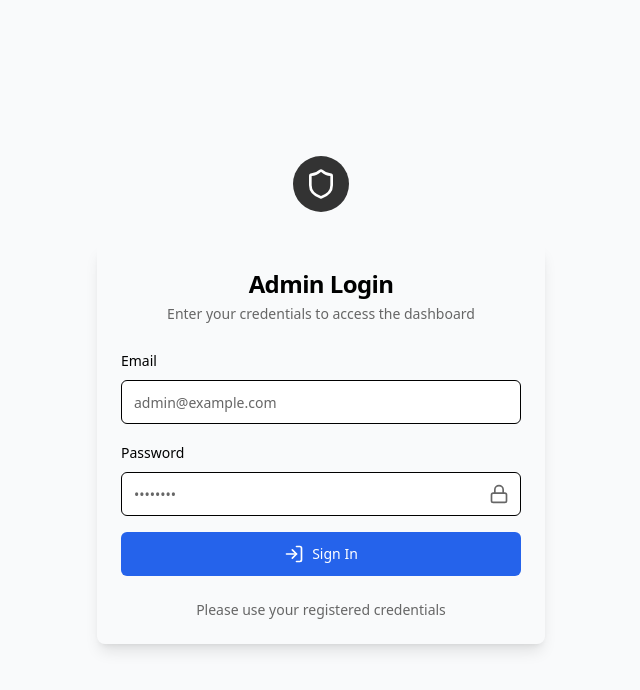
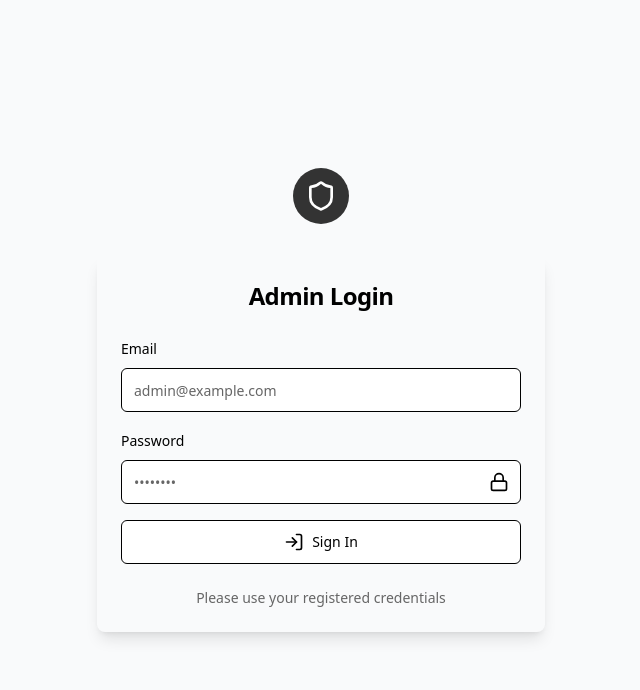
Before and after one commit to kiattisak-dev/DsignMe-Project, a Next.js app in the folder admin/: page /login in a window 1280 px wide. Shown: the top 690 px of the page, without its empty margins (319-959 px from the left). Built offline with nearby package versions, Linux system fonts and the light colour scheme.

Commit message:
อัพเดท hover side bar ,เปลี่ยนสี form และ ทำ fetch ใหม่

```diff
--- a/admin/package.json
+++ b/admin/package.json
@@ -13,11 +13,14 @@
     "daisyui": "^5.0.35",
     "framer-motion": "^12.11.0",
     "js-cookie": "^3.0.5",
+    "lodash": "^4.17.21",
     "next": "14.2.15",
     "next-themes": "^0.4.6",
     "react": "18.3.1",
     "react-dom": "18.3.1",
-    "react-quill": "^2.0.0"
+    "react-loading-skeleton": "^3.5.0",
+    "react-quill": "^2.0.0",
+    "react-window": "^1.8.11"
   },
   "devDependencies": {
     "@hookform/resolvers": "^3.9.0",
--- a/admin/src/app/dashboard/categories/page.tsx
+++ b/admin/src/app/dashboard/categories/page.tsx
@@ -63,7 +63,6 @@ export default function CategoriesPage() {
       try {
         setIsLoading(true);
         const data = await getCategories();
-        console.log("Categories response:", data); // Debug
         setCategories(data.data || []);
       } catch (error: any) {
         toast({
--- a/admin/src/app/login/page.tsx
+++ b/admin/src/app/login/page.tsx
@@ -73,7 +73,6 @@ export default function LoginPage() {
         <LogoHeader />
         <AuthCard
           title="Admin Login"
-          description="Enter your credentials to access the dashboard"
           footer={
             <p className="w-full">Please use your registered credentials</p>
           }
--- a/admin/src/components/auth/AuthCard.tsx
+++ b/admin/src/components/auth/AuthCard.tsx
@@ -1,19 +1,17 @@
-import { Card, CardContent, CardDescription, CardFooter, CardHeader, CardTitle } from "@/components/ui/card";
+import { Card, CardContent, CardFooter, CardHeader, CardTitle } from "@/components/ui/card";
 import { ReactNode } from "react";
 
 interface AuthCardProps {
   title: string;
-  description: string;
   footer?: ReactNode;
   children: ReactNode;
 }
 
-export function AuthCard({ title, description, footer, children }: AuthCardProps) {
+export function AuthCard({ title, footer, children }: AuthCardProps) {
   return (
     <Card className="border-0 shadow-lg">
       <CardHeader className="space-y-1">
         <CardTitle className="text-2xl font-bold text-center">{title}</CardTitle>
-        <CardDescription className="text-center">{description}</CardDescription>
       </CardHeader>
       <CardContent>{children}</CardContent>
       {footer && (
--- a/admin/src/components/auth/LoginForm.tsx
+++ b/admin/src/components/auth/LoginForm.tsx
@@ -3,17 +3,23 @@
 import { useForm } from "react-hook-form";
 import { zodResolver } from "@hookform/resolvers/zod";
 import { z } from "zod";
-import { Form, FormControl, FormField, FormItem, FormLabel, FormMessage } from "@/components/ui/form";
+import {
+  Form,
+  FormControl,
+  FormField,
+  FormItem,
+  FormLabel,
+  FormMessage,
+} from "@/components/ui/form";
 import { Input } from "@/components/ui/input";
 import { Button } from "@/components/ui/button";
 import { LockIcon, LogInIcon } from "lucide-react";
 
-
-
-// Define the form schema
 const formSchema = z.object({
   email: z.string().email({ message: "Please enter a valid email address" }),
-  password: z.string().min(6, { message: "Password must be at least 6 characters" }),
+  password: z
+    .string()
+    .min(6, { message: "Password must be at least 6 characters" }),
 });
 
 interface LoginFormProps {
@@ -32,7 +38,10 @@ export function LoginForm({ onSubmit, isLoading }: LoginFormProps) {
 
   return (
     <Form {...form}>
-      <form onSubmit={form.handleSubmit(onSubmit)} className="space-y-4">
+      <form
+        onSubmit={form.handleSubmit(onSubmit)}
+        className="space-y-4 text-black"
+      >
         <FormField
           control={form.control}
           name="email"
@@ -40,7 +49,12 @@ export function LoginForm({ onSubmit, isLoading }: LoginFormProps) {
             <FormItem>
               <FormLabel>Email</FormLabel>
               <FormControl>
-                <Input placeholder="admin@example.com" type="email" {...field} className="h-11" />
+                <Input
+                  placeholder="admin@example.com"
+                  type="email"
+                  {...field}
+                  className="h-11 border border-black bg-white text-black"
+                />
               </FormControl>
               <FormMessage />
             </FormItem>
@@ -55,8 +69,13 @@ export function LoginForm({ onSubmit, isLoading }: LoginFormProps) {
               <FormLabel>Password</FormLabel>
               <FormControl>
                 <div className="relative">
-                  <Input placeholder="••••••••" type="password" {...field} className="h-11" />
-                  <LockIcon className="absolute right-3 top-3 h-5 w-5 text-muted-foreground" />
+                  <Input
+                    placeholder="••••••••"
+                    type="password"
+                    {...field}
+                    className="h-11 border border-black bg-white text-black pr-10"
+                  />
+                  <LockIcon className="absolute right-3 top-3 h-5 w-5 text-black" />
                 </div>
               </FormControl>
               <FormMessage />
@@ -64,11 +83,15 @@ export function LoginForm({ onSubmit, isLoading }: LoginFormProps) {
           )}
         />
 
-        <Button type="submit" className="w-full h-11" disabled={isLoading}>
+        <Button
+          type="submit"
+          className="w-full h-11 border border-black text-black bg-white hover:bg-black hover:text-white"
+          disabled={isLoading}
+        >
           {isLoading ? (
             <span className="flex items-center gap-2">
               <svg
-                className="animate-spin -ml-1 mr-2 h-4 w-4 text-white"
+                className="animate-spin -ml-1 mr-2 h-4 w-4 text-black"
                 xmlns="http://www.w3.org/2000/svg"
                 fill="none"
                 viewBox="0 0 24 24"
@@ -96,8 +119,11 @@ export function LoginForm({ onSubmit, isLoading }: LoginFormProps) {
             </span>
           )}
         </Button>
+
         {form.formState.errors.root?.serverError && (
-          <FormMessage>{form.formState.errors.root.serverError.message}</FormMessage>
+          <FormMessage>
+            {form.formState.errors.root.serverError.message}
+          </FormMessage>
         )}
       </form>
     </Form>
--- a/admin/src/components/dashboard/sidebar.tsx
+++ b/admin/src/components/dashboard/sidebar.tsx
@@ -126,7 +126,8 @@ export function Sidebar({ className, expanded, setExpanded }: SidebarProps) {
           size="icon"
           className={cn(
             "absolute top-3 h-8 w-8 rounded-full border shadow-md bg-background z-50 transition-all duration-500 ease-in-out",
-            expanded ? "right-2" : "right-[-12px]"
+            expanded ? "right-2" : "right-[-12px]",
+            "hover:bg-black hover:text-white"
           )}
           onClick={() => setExpanded((prev) => !prev)}
         >
@@ -247,7 +248,7 @@ export function Sidebar({ className, expanded, setExpanded }: SidebarProps) {
           {expanded && <span className="text-muted-foreground">Theme</span>}
         </div> */}
 
-        <div className={cn("flex items-center gap-3", !expanded && "flex-col")}>
+        {/* <div className={cn("flex items-center gap-3", !expanded && "flex-col")}>
           <Avatar>
             <AvatarImage
               src="https://i.pravatar.cc/150?img=68"
@@ -264,7 +265,7 @@ export function Sidebar({ className, expanded, setExpanded }: SidebarProps) {
               </span>
             </div>
           )}
-        </div>
+        </div> */}
 
         <Link href="/login">
           <Button
--- a/admin/src/components/project/ProjectGrid.tsx
+++ b/admin/src/components/project/ProjectGrid.tsx
@@ -1,6 +1,8 @@
 import { Project } from "@/lib/types";
 import { motion, AnimatePresence } from "framer-motion";
 import ProjectCard from "./ProjectCard";
+import Skeleton from "react-loading-skeleton";
+import "react-loading-skeleton/dist/skeleton.css";
 
 interface ProjectGridProps {
   projects: Project[];
@@ -19,31 +21,57 @@ export default function ProjectGrid({
   setProjectToDelete,
   handleDeleteProject,
 }: ProjectGridProps) {
+  // กำหนด variants สำหรับ container
+  const containerVariants = {
+    hidden: { opacity: 0 },
+    visible: {
+      opacity: 1,
+      transition: {
+        staggerChildren: 0.08, // ลด stagger เพื่อให้สมูทและเร็วขึ้น
+      },
+    },
+    exit: { opacity: 0 },
+  };
+
+  // กำหนด variants สำหรับแต่ละการ์ด
+  const cardVariants = {
+    hidden: { opacity: 0, y: 20 },
+    visible: {
+      opacity: 1,
+      y: 0,
+      transition: {
+        type: "spring", // ใช้ spring เพื่อความสมูท
+        stiffness: 120, // ความแข็งของ spring
+        damping: 20, // การหน่วงเพื่อลดการเด้ง
+        duration: 0.4,
+      },
+    },
+    exit: { opacity: 0, y: 20, transition: { duration: 0.2 } },
+  };
+
   return (
-    <div className="grid grid-cols-1 sm:grid-cols-2 lg:grid-cols-3 gap-4">
+    <motion.div
+      className="grid grid-cols-1 sm:grid-cols-2 lg:grid-cols-3 gap-4"
+      variants={containerVariants}
+      initial="hidden"
+      animate="visible"
+      exit="exit"
+    >
       <AnimatePresence>
         {isLoading ? (
-          <motion.div
-            initial={{ opacity: 0 }}
-            animate={{ opacity: 1 }}
-            exit={{ opacity: 0 }}
-            className="col-span-full text-center py-10 text-[#111827] dark:text-[#D1D5DB]"
-          >
-            Loading...
-          </motion.div>
+          <div className="col-span-full">
+            <div className="grid grid-cols-1 sm:grid-cols-2 lg:grid-cols-3 gap-4">
+              {Array(6).fill(0).map((_, i) => (
+                <Skeleton key={i} height={300} className="rounded-lg" />
+              ))}
+            </div>
+          </div>
         ) : projects.length > 0 ? (
-          projects.map((project, index) => (
+          projects.map((project) => (
             <motion.div
               key={project.ID}
-              custom={index}
-              variants={{
-                hidden: { opacity: 0, y: 20 },
-                visible: { opacity: 1, y: 0, transition: { duration: 0.5, delay: index * 0.1, ease: "easeOut" } },
-                exit: { opacity: 0, y: 20 },
-              }}
-              initial="hidden"
-              animate="visible"
-              exit="hidden"
+              variants={cardVariants}
+              layout // เพิ่ม layout เพื่อให้การเปลี่ยนแปลงขนาดหรือตำแหน่งสมูท
             >
               <ProjectCard
                 project={project}
@@ -56,15 +84,13 @@ export default function ProjectGrid({
           ))
         ) : (
           <motion.div
-            initial={{ opacity: 0 }}
-            animate={{ opacity: 1 }}
-            exit={{ opacity: 0 }}
+            variants={cardVariants}
             className="col-span-full text-center py-10 text-[#111827] dark:text-[#D1D5DB]"
           >
             No projects found. Try adjusting your search or filter.
           </motion.div>
         )}
       </AnimatePresence>
-    </div>
+    </motion.div>
   );
 }
```
Also changed, not shown: 1 other file (tests, documents, lock files or other folders).
